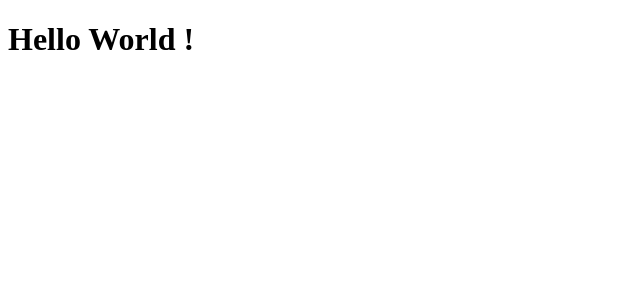
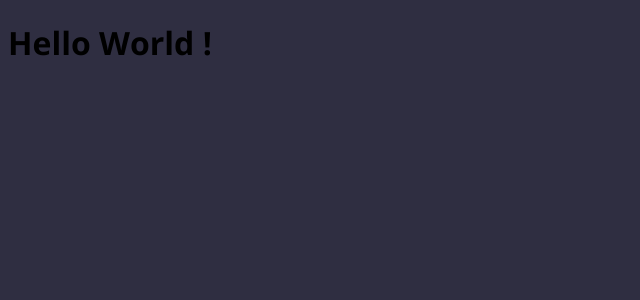
Before and after one commit to kallebenunes/wefit-cart, a React (Vite) app: page / in a window 1280 px wide. Shown: the top 300 px of the page, without its empty margins (0-640 px from the left). Built offline with nearby package versions, Linux system fonts and the light colour scheme.

Commit message:
style: config globalStyle component and ThemeProvider

```diff
--- a/package.json
+++ b/package.json
@@ -10,6 +10,7 @@
     "serve": "json-server --watch server.json"
   },
   "dependencies": {
+    "@types/styled-components": "^5.1.26",
     "axios": "^1.3.4",
     "json-server": "^0.17.2",
     "react": "^18.2.0",
--- a/src/App.tsx
+++ b/src/App.tsx
@@ -1,8 +1,15 @@
+import { ThemeProvider } from "styled-components"
+import GlobalStyle from "./style/global"
+import theme from "./style/themes/default"
+
+
 function App() {
 
-
   return (
-   <h1>Hello World !</h1>
+    <ThemeProvider theme={theme}>
+      <GlobalStyle/>
+      <h1>Hello World !</h1>
+    </ThemeProvider>
   )
 }
 
--- /dev/null
+++ b/src/style/global.tsx
@@ -0,0 +1,10 @@
+import { createGlobalStyle } from 'styled-components'
+
+const GlobalStyle = createGlobalStyle`
+    html {
+        background: ${props => props.theme.colors.primary};
+        font-family: 'Open Sans', sans-serif;
+    }
+`
+
+export default GlobalStyle
```
Also changed, not shown: src/style/styled.d.ts (added, +8 -0 lines), 1 other file (tests, documents, lock files or other folders).
